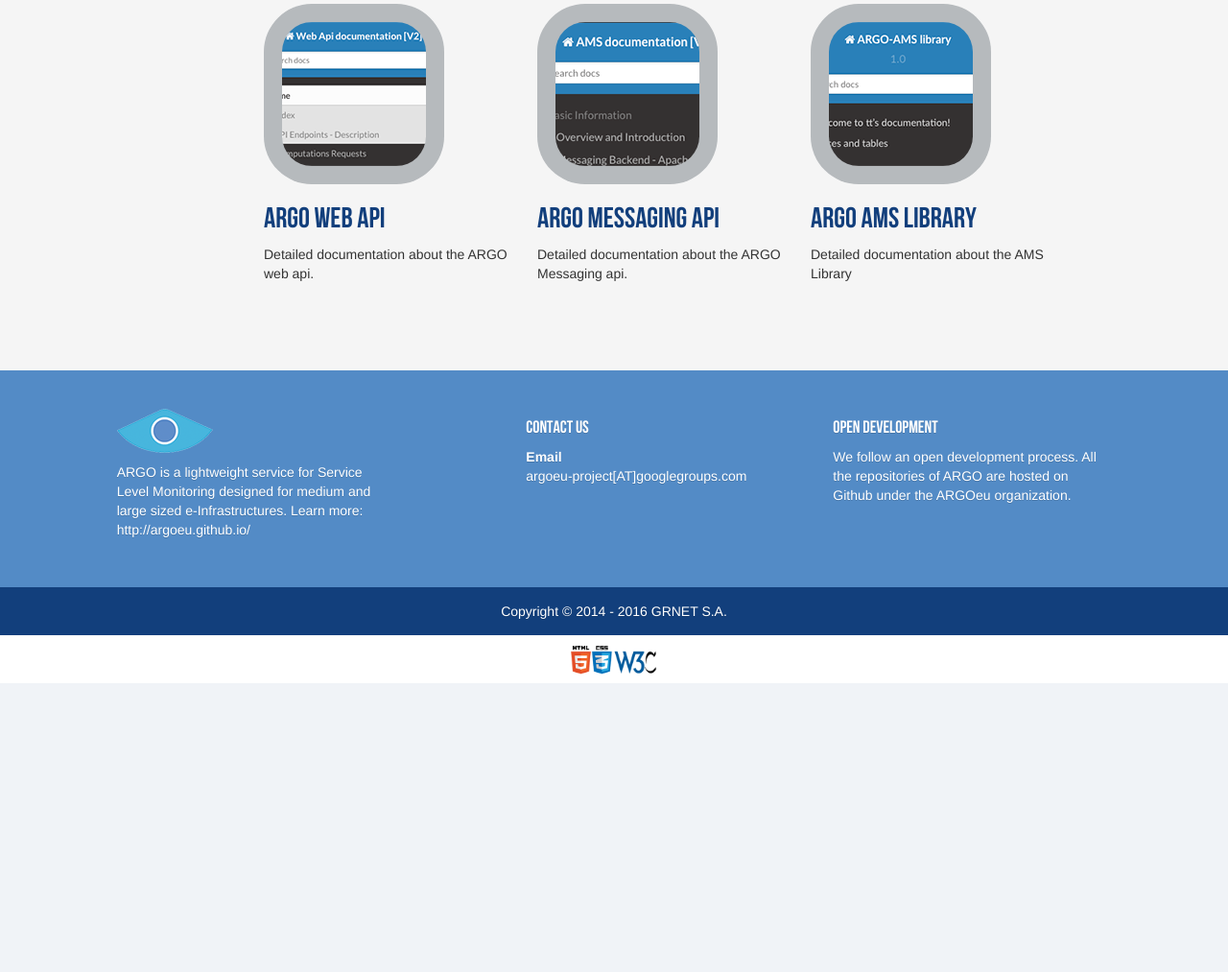
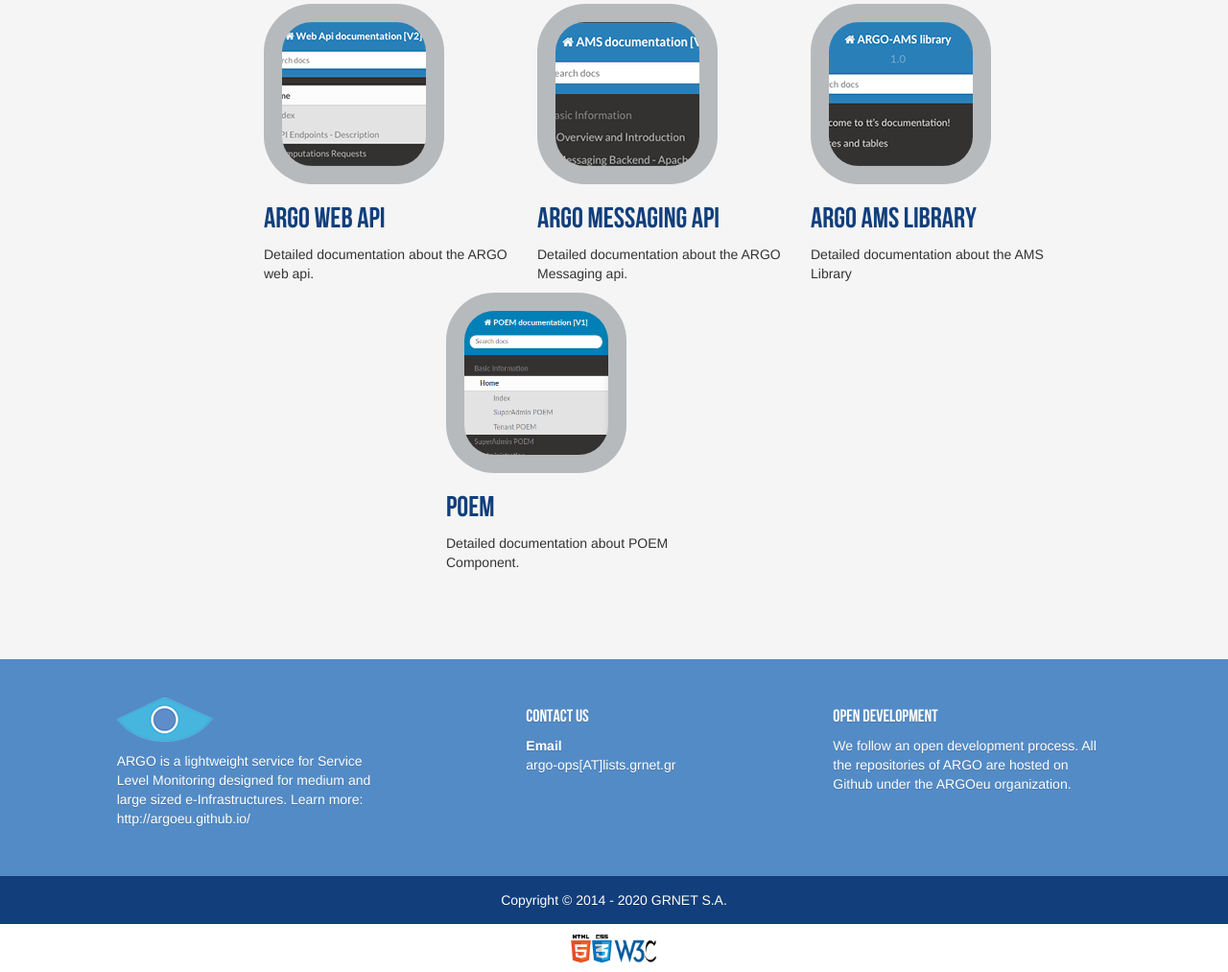
Before and after one commit to ARGOeu/argo-ansible, a Python web app: template roles/swagger/templates/index.html.j2 in a window 1280 px wide. Shown: the part 620-1633 px from the top of the page at 96% size. Before the commit the page ends 1332 px from the top, so only its background shows below. Run offline with Jinja, Linux system fonts and the light colour scheme; the template is opened without the code that fills it, so the values that code supplies are empty; some libraries are stand-ins or nearby versions.

Commit message:
DEVOPS-116 Update swagger role to support poem documentation

```diff
--- a/roles/swagger/templates/index.html.j2
+++ b/roles/swagger/templates/index.html.j2
@@ -113,6 +113,20 @@
           </div><!-- /.col-lg-4 -->
  		 <div class="col-lg-2">
         </div>
+	<div class="row">
+		<div class="col-lg-2">
+		</div>
+		<div class="col-lg-3">
+			<a href="http://argoeu.github.io/poem/v1/" target="_blank">
+
+				<span ><img src="./assets/poem-2.png" alt="ARGO" class="fa-grey"></span></a>
+
+			<h2><a href="http://argoeu.github.io/poem/v1/"> POEM</a></h2>
+
+			<p> Detailed documentation about POEM Component.</p>
+		</div><!-- /.col-lg-4 -->
+		<div class="col-lg-8">
+		</div>
          </div><!-- /.row -->
         <div class="row">&nbsp;<p>&nbsp;</p><p>&nbsp;</p></div>
       </div><!--container -->
@@ -138,7 +152,7 @@
 		<h4>Contact Us</h4>
 		<address>
  		<strong>Email</strong><br>
-      <a href="mailto:argoeu-project@googlegroups.com" style="color:white;">argoeu-project[AT]googlegroups.com</a>
+      <a href="mailto:argo-ops@lists.grnet.gr" style="color:white;">argo-ops[AT]lists.grnet.gr</a>
 		</address>
    	</div>
  	<div class="col-md-3">
@@ -150,7 +164,7 @@
       </div><!--footer_top-->
       <div class="footer_bottom_holder">
 	<div class="footer_bottom">
-    <div class="textwidget"><span>Copyright © 2014 - 2016 GRNET S.A. </span>
+    <div class="textwidget"><span>Copyright © 2014 - 2020 GRNET S.A. </span>
     </div>
   <div class="textwidget"><span>
       <a href="http://validator.w3.org/check?uri=referer" target="blank">
```
Also changed, not shown: roles/swagger/files/var/www/html/assets/poem-2.png (added).
